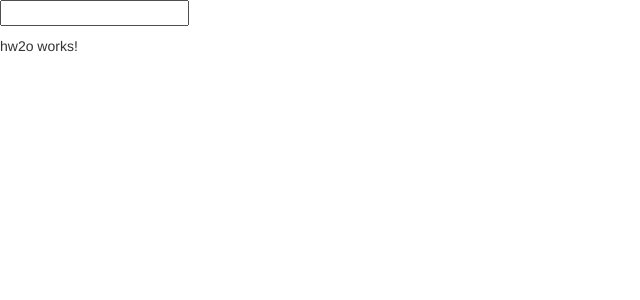
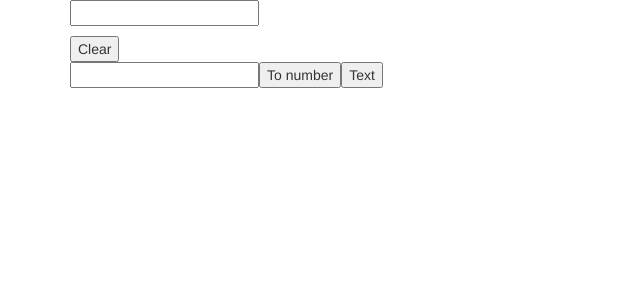
Before and after one commit to fahad5359/Angular-SANDBOX, an Angular app: page / in a window 1280 px wide. Shown: the top 300 px of the page, without its empty margins (0-640 px from the left). Built offline with nearby package versions, Linux system fonts and the light colour scheme.

Commit message:
progress on HW

```diff
--- a/src/app/HW 2/hw2.compponent.html
+++ b/src/app/HW 2/hw2.compponent.html
@@ -1,8 +1,19 @@
 <!-- Test -->
 
 <!-- <input type="text" (input)="userval($event)"> -->
+<div class="container">
 <input type="text" [(ngModel)]="dispalayVal">
 <p>{{dispalayVal}}</p>
+<button>Clear</button>
+</div>
+<div class="container">
+
+
+<input [type]=[inPt]>
+<!-- <input type="submit"  > -->
+<button (click)="iinBut()">To number</button>
+<button (click)="iinButt()">Text</button>
+</div>
 <!-- this button should only work if there is text on the Input. -->
 <!-- <button
  [disabled]="dispalayVal=== ' ' "
--- a/src/app/HW 2/hw2.compponent.ts
+++ b/src/app/HW 2/hw2.compponent.ts
@@ -7,7 +7,13 @@ import { Component } from "@angular/core";
 export class Hww {
 
     dispalayVal = " "
-
+    inPt="text"
+    iinBut(){
+        this.inPt="number"
+    }
+    iinButt(){
+        this.inPt="text"
+    }
     // btnstat = false
 
 
--- a/src/app/app.component.html
+++ b/src/app/app.component.html
@@ -8,4 +8,4 @@
 <!-- <app-testt></app-testt> -->
 
 <hwq></hwq>
-<app-hw2o></app-hw2o>
+<!-- <app-hw2o></app-hw2o> -->
```
